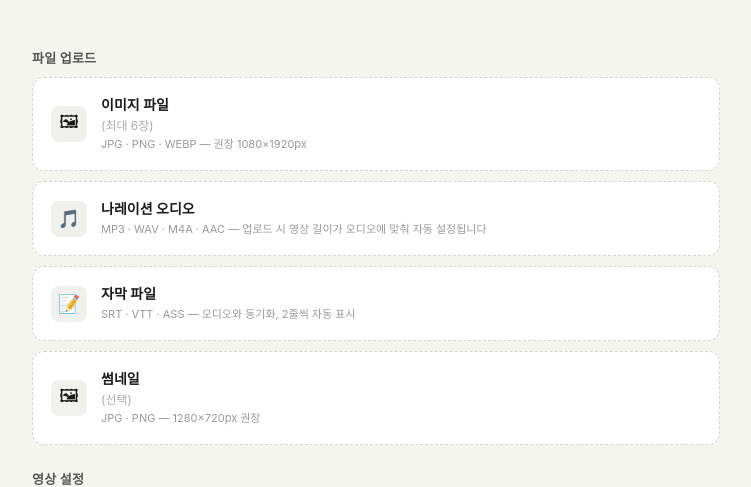
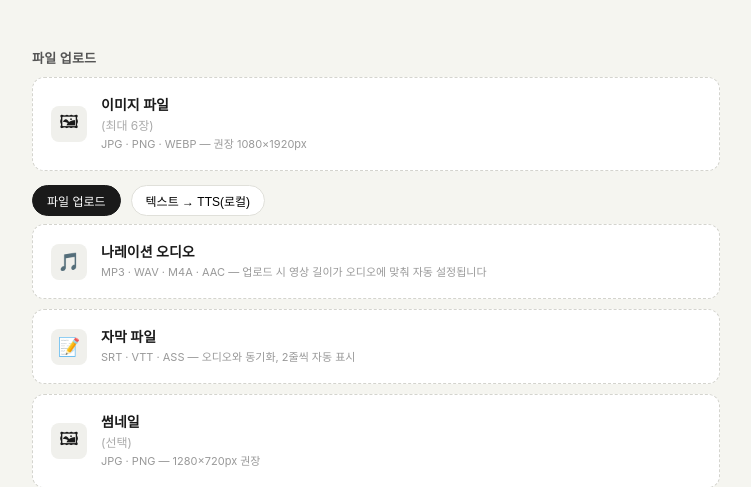
Before and after one commit to namuaiteam-ai/namuai, a Flask app: page / in a window 1280 px wide. Shown: the part 85-572 px from the top of the page, without its empty margins (264-1015 px from the left). Run offline with Flask 3, Linux system fonts and the light colour scheme.

Commit message:
Add local Supertonic 3 TTS integration for narration
Lets users generate narration audio locally from a script instead of
uploading a file, using Supertone's on-device Supertonic 3 TTS model.
Adds tts_supertonic.py wrapper, a web UI mode toggle, install script,
and setup docs.

Co-Authored-By: Claude Sonnet 5 <noreply@anthropic.com>
Claude-Session: https://claude.ai/code/session_017zJAftCy6SFayRpJzQDenR

```diff
--- /dev/null
+++ b/requirements.txt
@@ -0,0 +1,2 @@
+flask>=3.0
+supertonic>=1.3.1
--- a/shorts_app.py
+++ b/shorts_app.py
@@ -14,6 +14,8 @@ from pathlib import Path
 
 from flask import (Flask, Response, jsonify, render_template,
                    request, send_file, stream_with_context)
+
+import tts_supertonic
 
 app = Flask(__name__)
 app.config["MAX_CONTENT_LENGTH"] = 500 * 1024 * 1024  # 500 MB
@@ -74,6 +76,14 @@ def index():
     return render_template("index.html")
 
 
+@app.route("/tts/voices")
+def tts_voices():
+    return jsonify({
+        "available": tts_supertonic.is_available(),
+        "voices": tts_supertonic.VOICE_STYLES,
+    })
+
+
 @app.route("/generate", methods=["POST"])
 def generate():
     job_id = uuid.uuid4().hex[:10]
@@ -94,6 +104,26 @@ def generate():
     subtitle = str(save_upload(request.files.get("subtitle"), job_dir) or "") or None
 
     form = request.form
+
+    # 오디오 파일이 없고 나레이션 텍스트가 있으면 Supertonic으로 로컬 TTS 생성
+    narration_text = (form.get("narration_text") or "").strip()
+    if not audio and narration_text:
+        if not tts_supertonic.is_available():
+            return jsonify({
+                "error": "로컬 TTS(Supertonic)가 설치되어 있지 않습니다. "
+                         "'pip install supertonic' 실행 후 다시 시도해주세요."
+            }), 400
+        try:
+            tts_path = job_dir / "narration_tts.wav"
+            tts_supertonic.synthesize_to_file(
+                narration_text, tts_path,
+                voice=form.get("tts_voice", "F1"),
+                lang=form.get("tts_lang", "ko"),
+                speed=float(form.get("tts_speed", 1.05)),
+            )
+            audio = str(tts_path)
+        except Exception as e:
+            return jsonify({"error": f"TTS 생성 실패: {e}"}), 400
     cfg = {
         "width":          int(form.get("width",  720)),
         "height":         int(form.get("height", 1280)),
--- a/templates/index.html
+++ b/templates/index.html
@@ -291,6 +291,11 @@
   <div class="img-preview-grid" id="imgPreviews"></div>
 
   <!-- 오디오 -->
+  <div class="sub-style-row" style="margin:4px 0 8px">
+    <button type="button" class="sub-btn active" id="audioModeUpload">파일 업로드</button>
+    <button type="button" class="sub-btn" id="audioModeTts">텍스트 → TTS(로컬)</button>
+  </div>
+
   <div class="upload-card" id="audioCard">
     <input type="file" id="audioInput" accept=".mp3,.wav,.m4a,.aac">
     <div class="upload-icon">🎵</div>
@@ -298,6 +303,38 @@
       <strong>나레이션 오디오 <span id="audioDurationBadge" class="sync-badge" style="display:none"></span></strong>
       <span>MP3 · WAV · M4A · AAC — 업로드 시 영상 길이가 오디오에 맞춰 자동 설정됩니다</span>
       <div class="upload-filelist" id="audioList"></div>
+    </div>
+  </div>
+
+  <div class="settings-card" id="ttsCard" style="display:none; margin-bottom:10px">
+    <label>나레이션 대본 (Supertonic 3 로컬 TTS로 생성됩니다)</label>
+    <textarea id="ttsText" rows="4" placeholder="영상에서 읽어줄 대본을 입력하세요..."
+              style="width:100%; border:1px solid #e0e0da; border-radius:8px; padding:10px 12px;
+                     font-size:13px; font-family:inherit; resize:vertical;"></textarea>
+    <div class="sub-style-row">
+      <label>음성</label>
+      <select id="ttsVoice">
+        <option value="F1">F1 (여성)</option>
+        <option value="F2">F2 (여성)</option>
+        <option value="F3">F3 (여성)</option>
+        <option value="F4">F4 (여성)</option>
+        <option value="F5">F5 (여성)</option>
+        <option value="M1">M1 (남성)</option>
+        <option value="M2">M2 (남성)</option>
+        <option value="M3">M3 (남성)</option>
+        <option value="M4">M4 (남성)</option>
+        <option value="M5">M5 (남성)</option>
+      </select>
+      <label>언어</label>
+      <select id="ttsLang">
+        <option value="ko">한국어</option>
+        <option value="en">English</option>
+        <option value="ja">日本語</option>
+        <option value="na">자동 감지</option>
+      </select>
+    </div>
+    <div id="ttsUnavailable" class="error-msg" style="display:none; margin-top:10px">
+      ⚠️ 서버에 Supertonic이 설치되어 있지 않습니다. <code>pip install supertonic</code> 실행 후 서버를 재시작해주세요.
     </div>
   </div>
 
@@ -480,6 +517,26 @@ function removeImg(i) {
   renderImgPreviews();
 }
 
+// ── 나레이션: 파일 업로드 ↔ 로컬 TTS 모드 전환 ────────────────────────────
+let audioMode = 'upload'; // 'upload' | 'tts'
+
+function setAudioMode(mode) {
+  audioMode = mode;
+  document.getElementById('audioModeUpload').classList.toggle('active', mode === 'upload');
+  document.getElementById('audioModeTts').classList.toggle('active', mode === 'tts');
+  document.getElementById('audioCard').style.display = mode === 'upload' ? 'flex' : 'none';
+  document.getElementById('ttsCard').style.display   = mode === 'tts' ? 'block' : 'none';
+}
+document.getElementById('audioModeUpload').addEventListener('click', () => setAudioMode('upload'));
+document.getElementById('audioModeTts').addEventListener('click', () => setAudioMode('tts'));
+
+// 서버에 Supertonic 설치 여부 확인
+fetch('/tts/voices').then(r => r.json()).then(d => {
+  if (!d.available) {
+    document.getElementById('ttsUnavailable').style.display = 'block';
+  }
+}).catch(() => {});
+
 // ── 오디오 길이 읽기 및 동기화 UI ─────────────────────────────────────────
 let audioDuration = null;
 
@@ -598,10 +655,23 @@ async function startGenerate() {
   imgFiles.forEach((f, i) => form.append(`image_${i}`, f));
 
   // 오디오 / 자막
-  const audioFile = document.getElementById('audioInput').files[0];
-  const subFile   = document.getElementById('subInput').files[0];
-  if (audioFile) form.append('audio',    audioFile);
-  if (subFile)   form.append('subtitle', subFile);
+  const subFile = document.getElementById('subInput').files[0];
+  if (subFile) form.append('subtitle', subFile);
+
+  if (audioMode === 'upload') {
+    const audioFile = document.getElementById('audioInput').files[0];
+    if (audioFile) form.append('audio', audioFile);
+  } else {
+    const ttsText = document.getElementById('ttsText').value.trim();
+    if (!ttsText) {
+      showError('나레이션 대본을 입력해주세요.');
+      setUI('idle');
+      return;
+    }
+    form.append('narration_text', ttsText);
+    form.append('tts_voice', document.getElementById('ttsVoice').value);
+    form.append('tts_lang',  document.getElementById('ttsLang').value);
+  }
 
   // 설정
   const [w, h] = document.getElementById('resolution').value.split('x');
--- /dev/null
+++ b/tts_supertonic.py
@@ -0,0 +1,76 @@
+#!/usr/bin/env python3
+"""
+Supertonic 3 (Supertone) 온디바이스 TTS 나레이션 생성기
+- 최초 실행 시 Hugging Face에서 모델(약 수백MB)을 자동 다운로드하므로 인터넷 연결이 필요합니다.
+- 이후에는 완전히 로컬(오프라인)에서 음성을 합성합니다.
+
+사용법 (CLI):
+    python tts_supertonic.py --text "안녕하세요" --out narration.wav --voice F1 --lang ko
+
+사용법 (모듈):
+    from tts_supertonic import synthesize_to_file
+    synthesize_to_file("안녕하세요", "narration.wav", voice="F1", lang="ko")
+"""
+
+from __future__ import annotations
+
+import argparse
+from pathlib import Path
+
+VOICE_STYLES = ["F1", "F2", "F3", "F4", "F5", "M1", "M2", "M3", "M4", "M5"]
+
+_tts_cache: dict = {}
+
+
+def is_available() -> bool:
+    try:
+        import supertonic  # noqa: F401
+        return True
+    except ImportError:
+        return False
+
+
+def _get_engine(model: str = "supertonic-3"):
+    if model not in _tts_cache:
+        from supertonic import TTS
+        _tts_cache[model] = TTS(model=model)
+    return _tts_cache[model]
+
+
+def synthesize_to_file(
+    text: str,
+    out_path: str | Path,
+    voice: str = "F1",
+    lang: str = "ko",
+    speed: float = 1.05,
+    model: str = "supertonic-3",
+) -> Path:
+    """텍스트를 음성으로 합성해 out_path(.wav)에 저장하고 경로를 반환한다."""
+    if not text or not text.strip():
+        raise ValueError("합성할 텍스트가 비어 있습니다.")
+
+    tts = _get_engine(model)
+    style = tts.get_voice_style(voice)
+    wav, _duration = tts.synthesize(text.strip(), voice_style=style, lang=lang, speed=speed)
+
+    out_path = Path(out_path)
+    out_path.parent.mkdir(parents=True, exist_ok=True)
+    tts.save_audio(wav, str(out_path))
+    return out_path
+
+
+def main():
+    parser = argparse.ArgumentParser(description="Supertonic 3 로컬 TTS 나레이션 생성")
+    parser.add_argument("--text", required=True, help="합성할 텍스트")
+    parser.add_argument("--out", required=True, help="출력 wav 경로")
+    parser.add_argument("--voice", default="F1", choices=VOICE_STYLES, help="음성 스타일")
+    parser.add_argument("--lang", default="ko", help="언어 코드 (예: ko, en, ja)")
+    parser.add_argument("--speed", type=float, default=1.05, help="배속")
+    args = parser.parse_args()
+
+    path = synthesize_to_file(args.text, args.out, voice=args.voice, lang=args.lang, speed=args.speed)
+    print(f"저장 완료: {path}")
+
+
+if __name__ == "__main__":
+    main()
```
Also changed, not shown: README.md (added), 1 other file.
